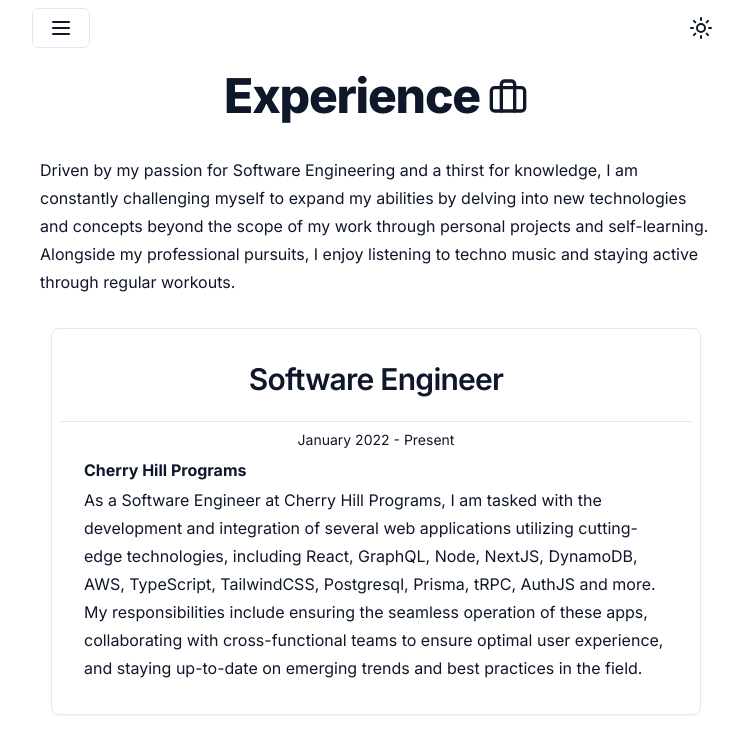
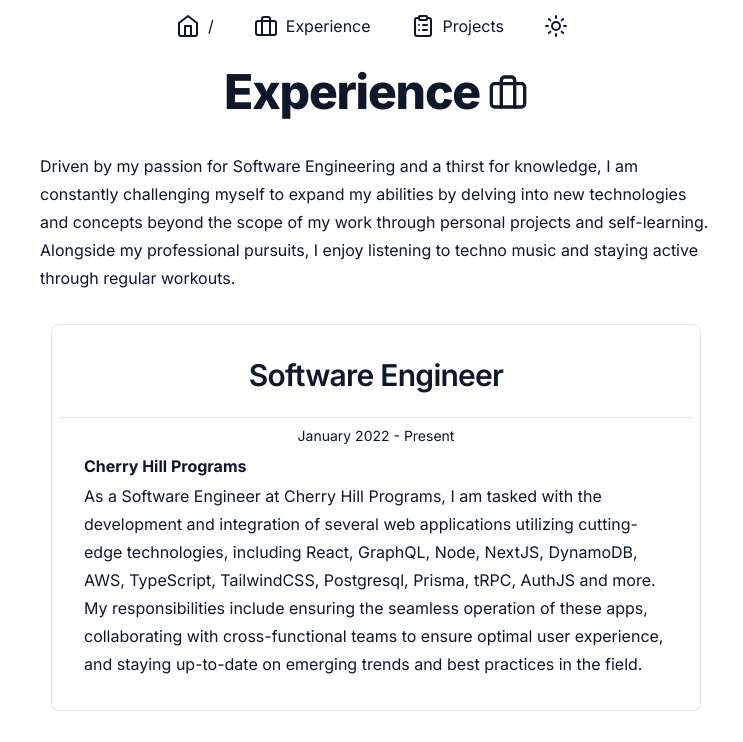
Before and after one commit to makyfj/franklinjara.dev, a Next.js app: page /experience in a window 1280 px wide. Shown: the top 742 px of the page, without its empty margins (264-1007 px from the left). Built offline with nearby package versions, Linux system fonts and the light colour scheme.

Commit message:
:sparkles: feat: header mobile and desktop

```diff
--- a/src/components/common/footer.tsx
+++ b/src/components/common/footer.tsx
@@ -6,7 +6,7 @@ const Footer = () => {
           <p className="text-center text-sm leading-loose text-slate-600 dark:text-slate-400 md:text-left">
             Built by{" "}
             <a
-              href="https://twitter.com/iwanttobeinmars"
+              href="https://github.com/makyfj"
               target="_blank"
               rel="noreferrer"
               className="font-medium underline underline-offset-4"
--- a/src/components/common/header.tsx
+++ b/src/components/common/header.tsx
@@ -1,3 +1,6 @@
+"use client"
+
+import { useWindowSize } from "@/hooks/useWindowSize"
 import { Briefcase, ClipboardList, Home, Menu } from "lucide-react"
 import Link from "next/link"
 
@@ -11,8 +14,10 @@ import {
 import { ModeToggle } from "../mode-toggle"
 
 const Header = () => {
+  const { innerWidth } = useWindowSize()
   return (
-    <div className="flex items-center justify-around my-2">
+    <div className={`flex items-center my-2 ${innerWidth && innerWidth <= 768 ? "justify-around" : "justify-center gap-8"}`}>
+      {innerWidth && innerWidth <= 768 ? (
         <DropdownMenu>
           <DropdownMenuTrigger asChild>
             <Button variant="outline" aria-label="Menu">
@@ -40,6 +45,22 @@ const Header = () => {
             </Link>
           </DropdownMenuContent>
         </DropdownMenu>
+      ) : (
+        <div className="flex gap-10">
+          <Link href="/" className="flex items-center gap-2">
+            <Home className="h-6 w-6" />
+            <span className="custom-subtle">/</span>
+          </Link>
+          <Link href="/experience" className="flex items-center gap-2">
+            <Briefcase className="h-6 w-6" />
+            <span className="custom-subtle">Experience</span>
+          </Link>
+          <Link href="/projects" className="flex items-center gap-2">
+            <ClipboardList className="h-6 w-6" />
+            <span className="custom-subtle">Projects</span>
+          </Link>
+        </div>
+      )}
       <ModeToggle />
     </div>
   )
--- /dev/null
+++ b/src/hooks/useIsomorphicEffect.ts
@@ -0,0 +1,12 @@
+import { useEffect, useLayoutEffect } from "react";
+
+/**
+ * useIsomorphicEffect
+ * Resolves to useEffect when "window" is not in scope and useLayout effect in the browser
+ *
+ * @param {Function} callback Callback function to be called on mount
+ * @see https://react-hooks.org/docs/useIsomorphicEffect
+ */
+const useIsomorphicEffect = typeof window === "undefined" ? useEffect : useLayoutEffect;
+
+export { useIsomorphicEffect };
--- /dev/null
+++ b/src/hooks/useWindowSize.ts
@@ -0,0 +1,73 @@
+import { useState } from "react";
+import { useIsomorphicEffect } from "./useIsomorphicEffect";
+
+export type DeepNullable<T> = {
+  [K in keyof T]: DeepNullable<T[K]> | null;
+};
+
+export type ListenerOptions =
+  | boolean
+  | {
+      capture?: boolean;
+      once?: boolean;
+      passive?: boolean;
+      signal?: AbortSignal;
+    };
+
+export type UnknownFunction = (...args: unknown[]) => unknown;
+export type ExcludeFunction<T> = Exclude<T, UnknownFunction>;
+
+type WindowDimensions = DeepNullable<Pick<Window, "innerHeight" | "innerWidth" | "outerHeight" | "outerWidth">>;
+
+const nullDimensions: WindowDimensions = {
+  innerHeight: null,
+  innerWidth: null,
+  outerHeight: null,
+  outerWidth: null,
+};
+
+function getDimensions(): WindowDimensions {
+  return {
+    innerHeight: window.innerHeight,
+    innerWidth: window.innerWidth,
+    outerHeight: window.outerHeight,
+    outerWidth: window.outerWidth,
+  };
+}
+
+/**
+ * useWindowSize hook
+ * A hook that provides information of the dimensions of the window
+ *
+ * @returns Dimensions of the window
+ * @see https://react-hooks.org/docs/useWindowSize
+ */
+export function useWindowSize(): WindowDimensions {
+  const [windowSize, setWindowSize] = useState<WindowDimensions>(() => {
+    if (typeof window === "undefined") {
+      return nullDimensions;
+    } else {
+      return getDimensions();
+    }
+  });
+
+  function onResize() {
+    setWindowSize(getDimensions());
+  }
+
+  // set resize handler once on mount and clean before unmount
+  useIsomorphicEffect(() => {
+    if (typeof window === "undefined") {
+      // @eslint-disable-next-line @typescript-eslint/no-empty-function
+      return () => {};
+    } else {
+      window.addEventListener("resize", onResize);
+
+      return () => {
+        window.removeEventListener("resize", onResize);
+      };
+    }
+  }, []);
+
+  return windowSize;
+}
```
Also changed, not shown: 1 other file (tests, documents, lock files or other folders). Lines whose indentation alone changed are shown as unchanged.
